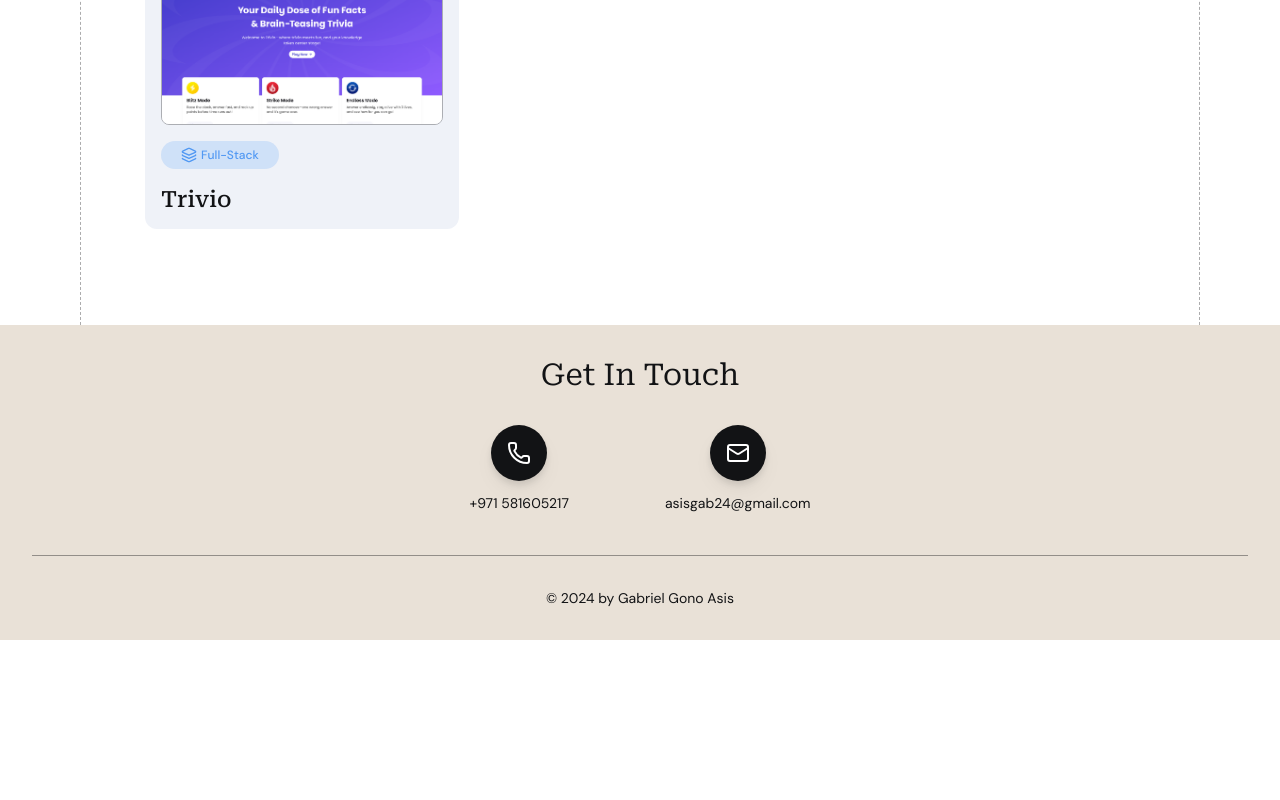
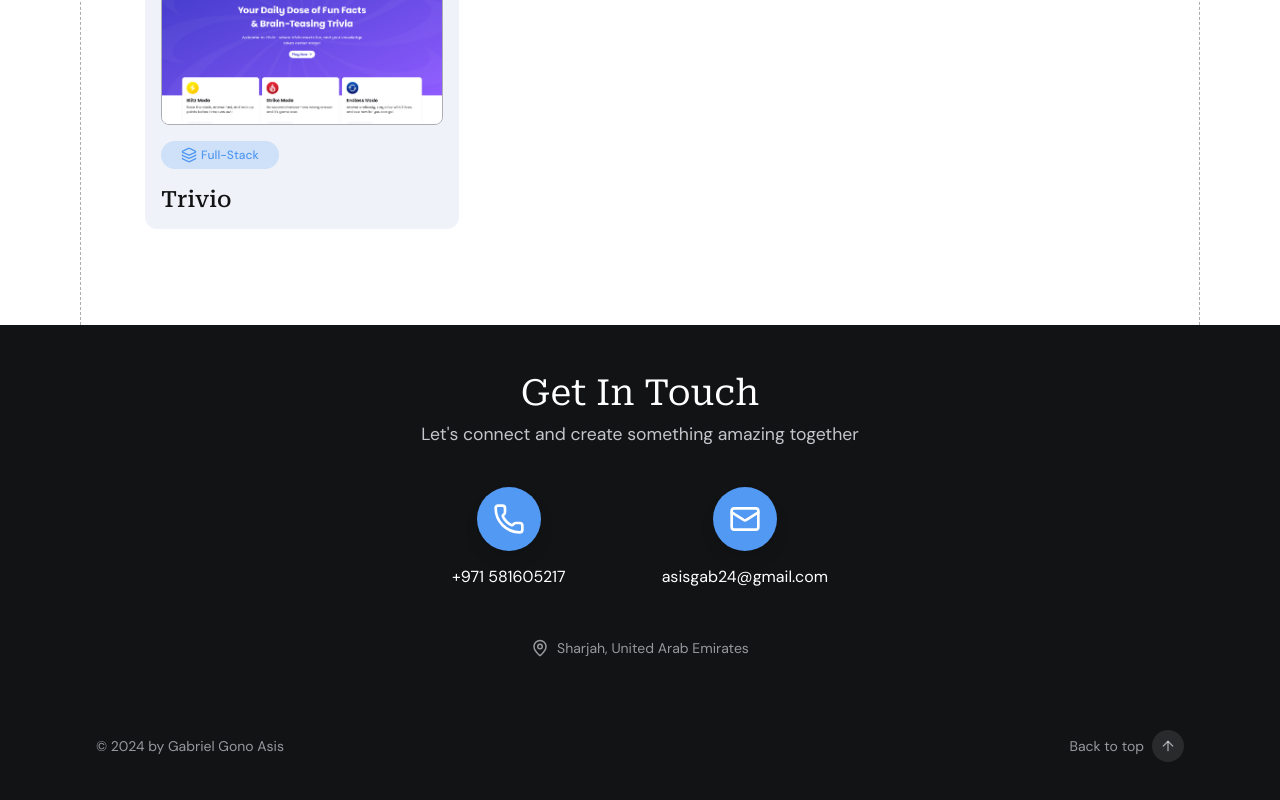
Before and after one commit to GabrielAsisPortfolio/GabrielAsisPortfolio, a React (Vite) app: page / in a window 1280 px wide. Shown: the part 2570-3370 px from the top of the page. Before the commit the page ends 3210 px from the top, so only its background shows below. Built offline with nearby package versions, Linux system fonts and the light colour scheme.

Commit message:
Update Footer.jsx

```diff
--- a/src/components/Footer.jsx
+++ b/src/components/Footer.jsx
@@ -1,33 +1,66 @@
-import { Phone, Mail } from "lucide-react"
+import { Phone, Mail, MapPin, ArrowUp } from "lucide-react"
 
 const Footer = () => {
+  const scrollToTop = () => {
+    window.scrollTo({ top: 0, behavior: 'smooth' })
+  }
+
   return (
-    <div className='w-full bg-lightPeach flex items-center flex-col justify-center py-8' id="contact">
-      <h1 className='font-roboto text-2xl  lg:text-3xl text-black mb-8'>Get In Touch</h1>
-      <div className='flex flex-row justify-center gap-x-16 md:gap-x-24 lg:gap-x-24 mb-10'>
-        <a className='flex flex-col justify-center items-center group hover:cursor-pointer' href="tel:+971581605217">
-          <span className="bg-black p-4 rounded-full overflow-visible mb-2 w-[3.2rem] lg:w-14 drop-shadow-lg flex items-center justify-center">
-            <Phone color="white" size={32} className="w-full h-full" />
+    <div className='w-full bg-black flex items-center flex-col justify-center py-12 relative' id="contact">
+      {/* Subtle gradient overlay for depth */}
+      <div className="absolute inset-0 bg-gradient-to-b from-transparent via-black to-black pointer-events-none"></div>
+
+      <div className="relative z-10 w-full max-w-6xl px-4">
+        <h1 className='font-roboto text-3xl lg:text-4xl text-white mb-2 text-center'>Get In Touch</h1>
+        <p className="text-offWhite/80 text-center mb-10 font-dmSans">Let's connect and create something amazing together</p>
+
+        <div className='flex flex-row justify-center gap-x-12 md:gap-x-20 lg:gap-x-24 mb-12'>
+          <a className='flex flex-col justify-center items-center group hover:cursor-pointer transition-all duration-300 hover:transform hover:scale-105' href="tel:+971581605217">
+            <span className="bg-accent p-4 rounded-full overflow-visible mb-3 w-14 lg:w-16 drop-shadow-lg flex items-center justify-center transition-all duration-300 group-hover:drop-shadow-2xl group-hover:bg-accent/90">
+              <Phone color="white" size={28} className="w-full h-full" />
             </span>
-          <p className="black font-dmSans w-max relative text-black">
-            <span className="text-sm">+971 581605217</span>
-            <span className="absolute bottom-0 left-0 w-0 transition-all duration-300 h-[1px] bg-black group-hover:w-full"></span>
+            <p className="black font-dmSans w-max relative text-white">
+              <span className="text-sm lg:text-base">+971 581605217</span>
+              <span className="absolute bottom-0 left-0 w-0 transition-all duration-300 h-[2px] bg-accent group-hover:w-full"></span>
             </p>
           </a>
 
-        <a className='flex flex-col justify-center items-center group hover:cursor-pointer' href="mailto:asisgab24@gmail.com">
-          <span className="bg-black p-4 rounded-full overflow-visible mb-2 w-[3.2rem] lg:w-14 drop-shadow-lg flex items-center justify-center">
-            <Mail color="white" size={32} className="w-full h-full" />
+          <a className='flex flex-col justify-center items-center group hover:cursor-pointer transition-all duration-300 hover:transform hover:scale-105' href="mailto:asisgab24@gmail.com">
+            <span className="bg-accent p-4 rounded-full overflow-visible mb-3 w-14 lg:w-16 drop-shadow-lg flex items-center justify-center transition-all duration-300 group-hover:drop-shadow-2xl group-hover:bg-accent/90">
+              <Mail color="white" size={28} className="w-full h-full" />
             </span>
-          <p className="w-max relative font-dmSans text-black">
-            <span className="text-sm">asisgab24@gmail.com</span>
-            <span className="absolute bottom-0 left-0 w-0 transition-all duration-300 h-[1px] bg-black group-hover:w-full"></span>
+            <p className="w-max relative font-dmSans text-white">
+              <span className="text-sm lg:text-base">asisgab24@gmail.com</span>
+              <span className="absolute bottom-0 left-0 w-0 transition-all duration-300 h-[2px] bg-accent group-hover:w-full"></span>
             </p>
           </a>
         </div>
-      <div className="h-[0.5px] bg-black/40 w-[95%] mb-8"></div>
-      <div className="flex items-center justify-center">
-        <p className="text-black font-dmSans text-xs lg:text-sm">&copy; 2024 by Gabriel Gono Asis</p>
+
+        {/* Optional: Add location if relevant */}
+        <div className="flex justify-center mb-10">
+          <div className="flex items-center gap-2 text-offWhite/60">
+            <MapPin size={18} />
+            <span className="font-dmSans text-sm">Sharjah, United Arab Emirates</span>
+          </div>
+        </div>
+
+        <div className="h-[0.5px] bg-gradient-to-r from-transparent from-0% via-offWhite/20 via-60% to-transparent to-100% w-full mb-8"></div>
+
+        <div className="flex items-center justify-between px-4">
+          <p className="text-offWhite/60 font-dmSans text-xs lg:text-sm">&copy; 2024 by Gabriel Gono Asis</p>
+
+          {/* Back to top button */}
+          <button
+            onClick={scrollToTop}
+            className="group flex items-center gap-2 text-offWhite/60 hover:text-white transition-colors duration-300"
+            aria-label="Back to top"
+          >
+            <span className="text-xs lg:text-sm font-dmSans">Back to top</span>
+            <div className="bg-offWhite/10 group-hover:bg-accent p-2 rounded-full transition-all duration-300">
+              <ArrowUp size={16} />
+            </div>
+          </button>
+        </div>
       </div>
     </div>
   )
```
Lines whose indentation alone changed are shown as unchanged.
